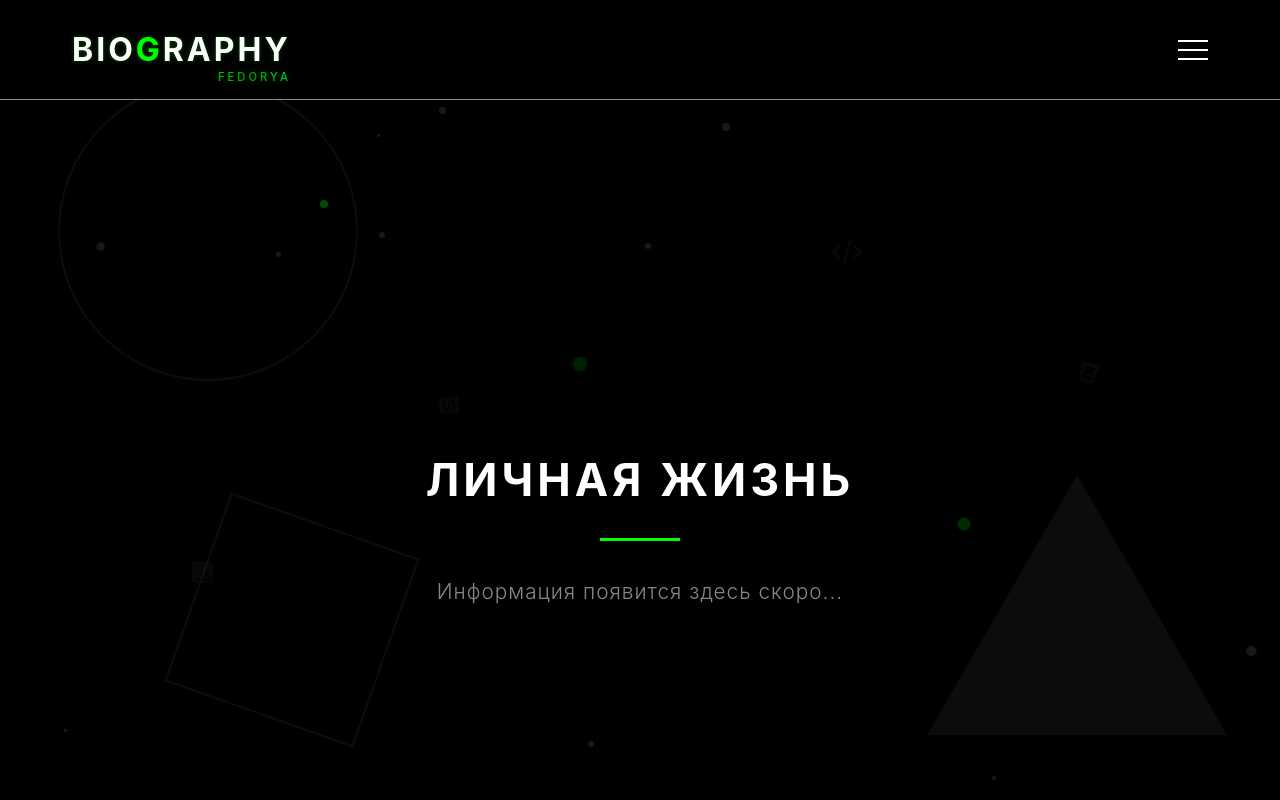
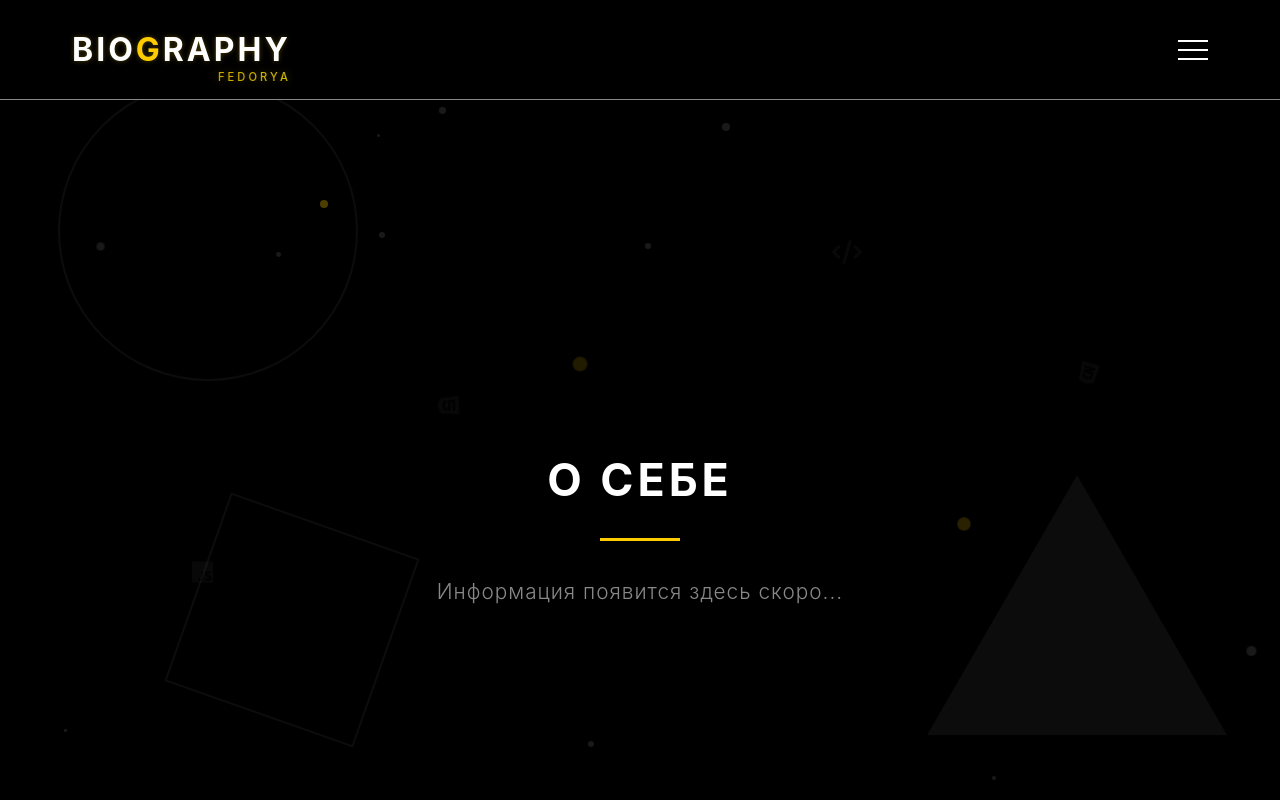
Before and after one commit to smeshknight/biography.github.io, a plain HTML site: page index.html in a window 1280 px wide. Shown: the top 800 px of the page. Drawn offline with Linux system fonts and the light colour scheme.

Commit message:
Update index.html

```diff
--- a/index.html
+++ b/index.html
@@ -17,8 +17,8 @@
             --white: #ffffff;
             --gray: #888888;
             --light-gray: #1a1a1a;
-            --accent: #00ff00;
-            --accent-glow: rgba(0, 255, 0, 0.3);
+            --accent: #ffcc00;
+            --accent-glow: rgba(255, 204, 0, 0.3);
         }
 
         body {
@@ -158,7 +158,7 @@
                 transform: translateY(-30vh) translateX(-20vw) rotate(270deg);
                 opacity: 0.03;
             }
-            100% {
+            to {
                 transform: translateY(0) translateX(0) rotate(360deg);
                 opacity: 0.1;
             }
@@ -177,7 +177,7 @@
             75% {
                 transform: translateY(30vh) translateX(75vw) rotate(270deg);
             }
-            100% {
+            to {
                 transform: translateY(0) translateX(100vw) rotate(360deg);
             }
         }
@@ -199,7 +199,7 @@
             40% { transform: translate(-2px, -2px); }
             60% { transform: translate(2px, 2px); }
             80% { transform: translate(2px, -2px); }
-            100% { transform: translate(0); }
+            to { transform: translate(0); }
         }
 
         @keyframes glow {
@@ -280,11 +280,11 @@
             text-transform: uppercase;
             animation: subtitle-glitch 2s ease-in-out infinite;
             opacity: 0.8;
-            background: linear-gradient(45deg, var(--accent), #00cc00, #00ff66);
+            background: linear-gradient(45deg, #ffcc00, #ffdd00, #ffee00);
             -webkit-background-clip: text;
             -webkit-text-fill-color: transparent;
             background-clip: text;
-            text-shadow: 0 0 8px rgba(0, 255, 0, 0.3);
+            text-shadow: 0 0 8px rgba(255, 204, 0, 0.3);
         }
 
         /* Бургер-меню */
@@ -672,7 +672,7 @@
 
     <!-- Боковое меню -->
     <aside class="sidebar" id="sidebar">
-        <a href="#page1" class="menu-item">Личная жизнь</a>
+        <a href="#page1" class="menu-item">О себе</a>
         <a href="#page2" class="menu-item">Достижения</a>
         <a href="#page3" class="menu-item">Проекты</a>
     </aside>
@@ -681,7 +681,7 @@
     <main class="main-content">
         <section id="page1" class="page-section">
             <div class="container">
-                <h2 class="section-title">Личная жизнь</h2>
+                <h2 class="section-title">О себе</h2>
                 <p class="empty-text">Информация появится здесь скоро...</p>
             </div>
         </section>
```
